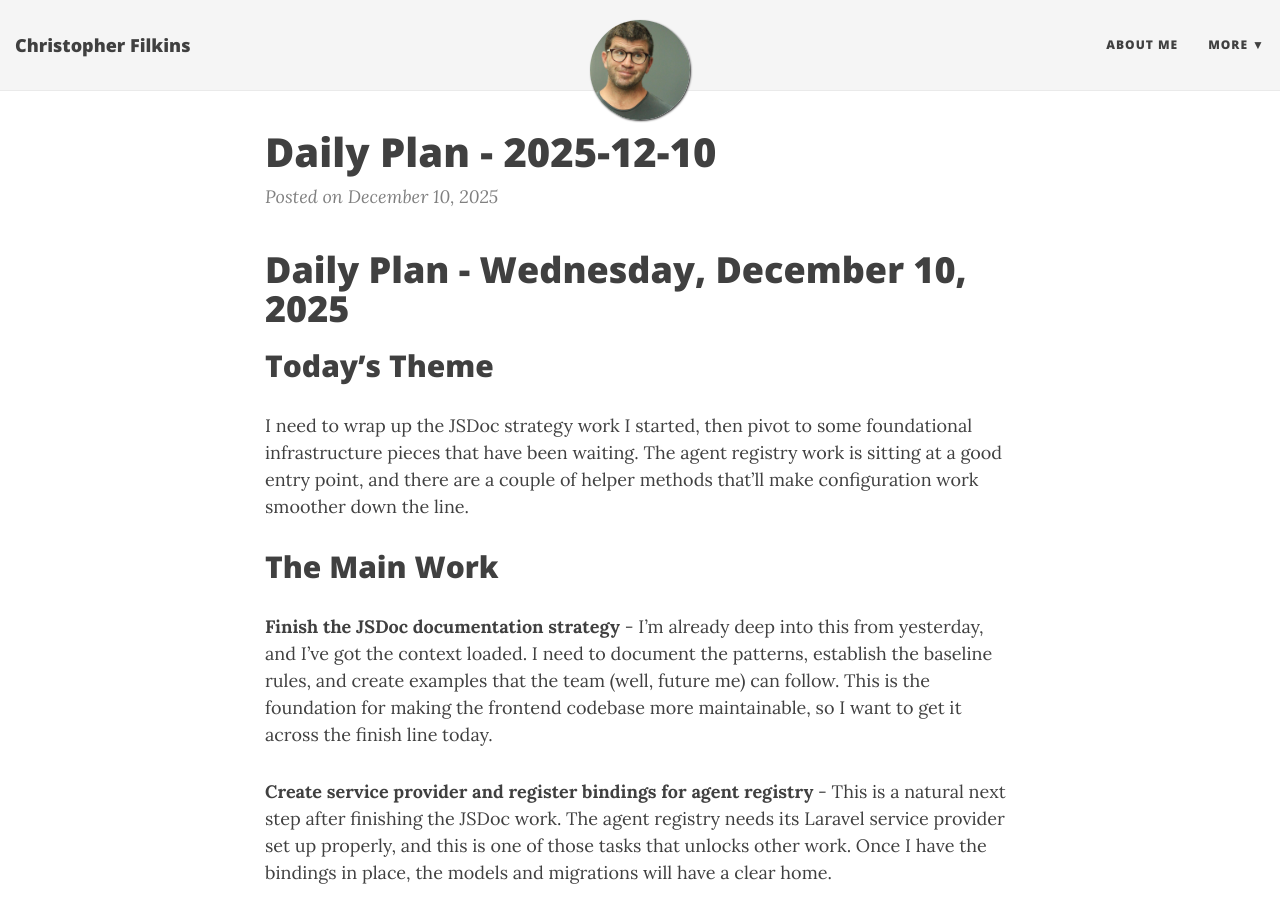
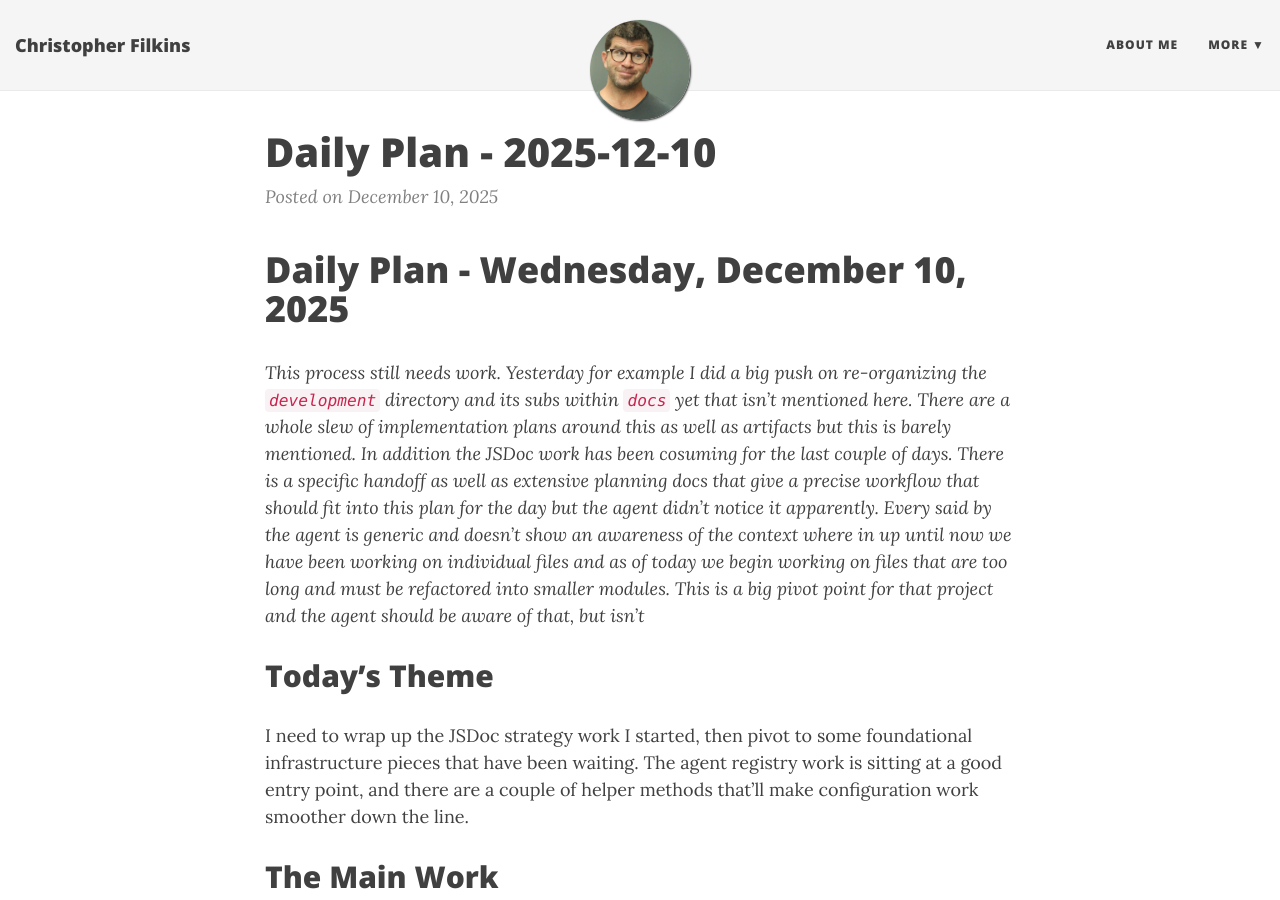
Before and after one commit to filchyboy/filchyboy.github.io, a Jekyll site: the page built from _posts/2025-12-10-todays-plan.md, in a window 1280 px wide and 900 px high. Built offline with Jekyll 4.4.1, drawn with Linux system fonts in a browser that asks for light colours; nearby versions of some CDN libraries.

Commit message:
Add context to daily plan for December 10, 2025

```diff
--- a/_posts/2025-12-10-todays-plan.md
+++ b/_posts/2025-12-10-todays-plan.md
@@ -5,6 +5,8 @@ date: 2025-12-10
 ---
 
 # Daily Plan - Wednesday, December 10, 2025
+
+*This process still needs work. Yesterday for example I did a big push on re-organizing the `development` directory and its subs within `docs` yet that isn't mentioned here. There are a whole slew of implementation plans around this as well as artifacts but this is barely mentioned. In addition the JSDoc work has been cosuming for the last couple of days. There is a specific handoff as well as extensive planning docs that give a precise workflow that should fit into this plan for the day but the agent didn't notice it apparently. Every said by the agent is generic and doesn't show an awareness of the context where in up until now we have been working on individual files and as of today we begin working on files that are too long and must be refactored into smaller modules. This is a big pivot point for that project and the agent should be aware of that, but isn't*
 
 ## Today's Theme
 I need to wrap up the JSDoc strategy work I started, then pivot to some foundational infrastructure pieces that have been waiting. The agent registry work is sitting at a good entry point, and there are a couple of helper methods that'll make configuration work smoother down the line.
```
